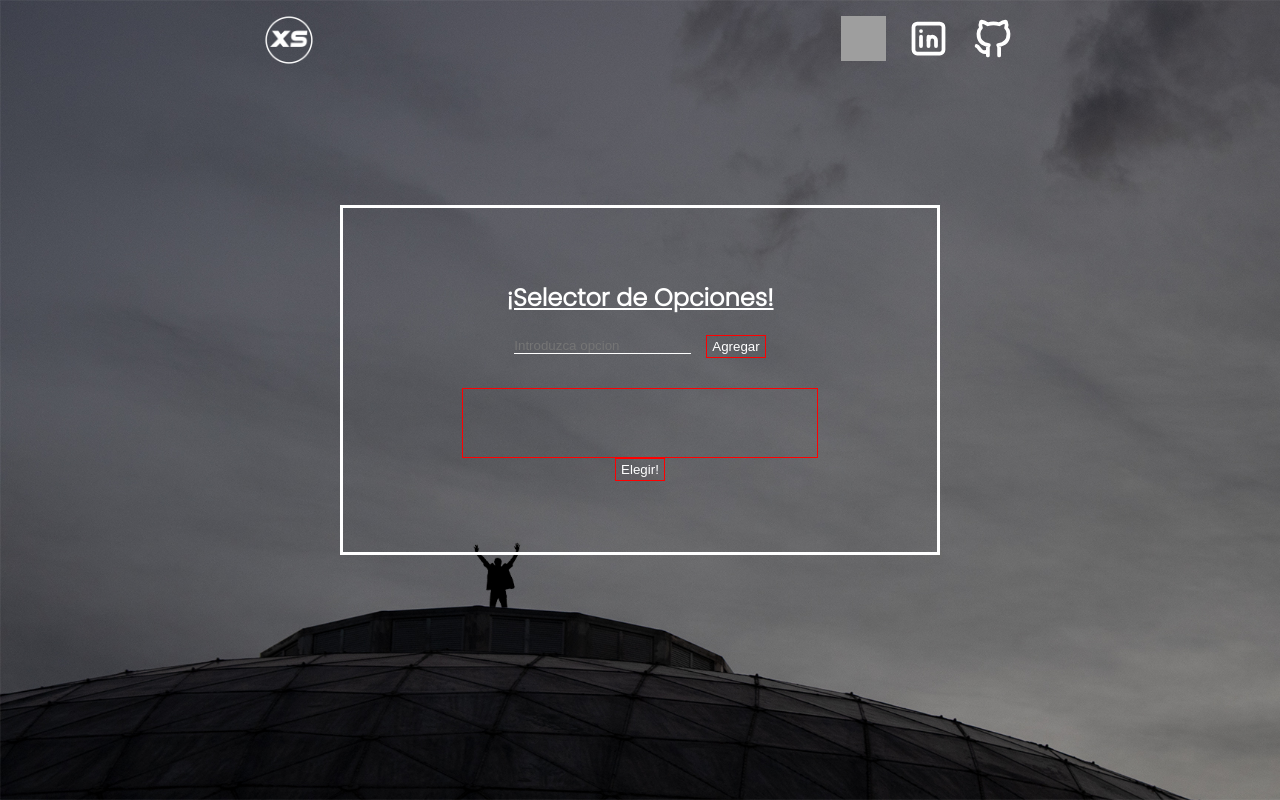
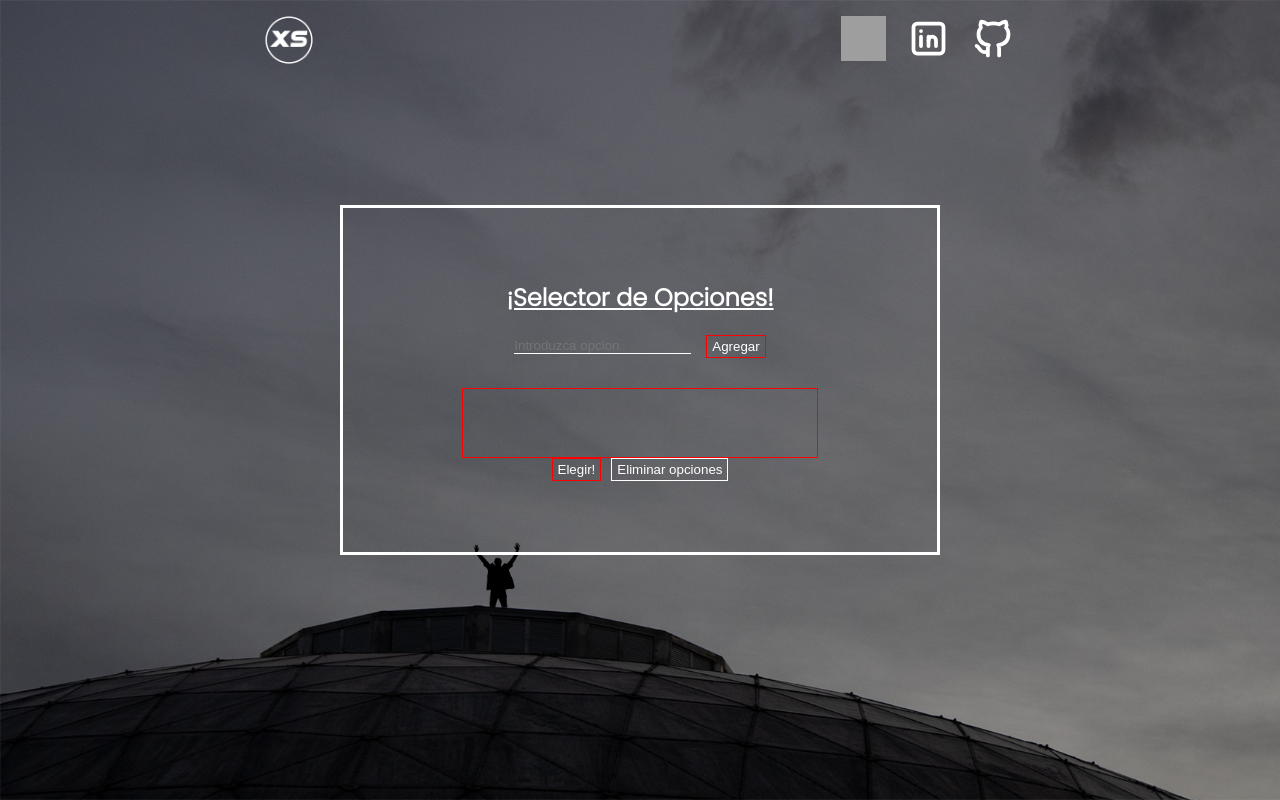
Before and after one commit to NachoXS15/randomSelectorAppTS, a React (Create React App) app: page / in a window 1280 px wide. Built offline with nearby package versions, Linux system fonts and the light colour scheme; grey boxes are pictures that could not be loaded.

Commit message:
added useRef

```diff
--- a/src/App.tsx
+++ b/src/App.tsx
@@ -1,18 +1,26 @@
 import "./styles/App.scss";
 import Selector from "./components/Selector";
-import { useState } from "react";
+import { useState, useRef } from "react";
 import IOption from "./interfaces/IOption";
 import OptionsList from "./components/OptionsList";
 import Header from "./components/Header";
+import { clear } from "console";
 
-function App(){
+function App() {
     const [options, setOptions] = useState<IOption[]>([]);
+
     const getCurrentTimestamp = () => new Date().getTime();
-  const addOption = (option: IOption) => setOptions([...options, { ...option, id: getCurrentTimestamp() }]);
+    const addOption = (option: IOption) =>
+        setOptions([...options, { ...option, id: getCurrentTimestamp() }]);
 
     const handleRandomOption = () => {
         const index = Math.floor(Math.random() * options.length);
         console.log(options[index]);
+    };
+
+    const handleClearOptions = () => {
+      options.splice(0, options.length);
+      console.log(options)
     }
 
     return (
@@ -25,15 +33,31 @@ function App(){
                     <div className="options-container">
                         <OptionsList options={options} />
                     </div>
+                    <div
+                      style={{
+                        display: "flex",
+                        justifyContent: "center",
+                        gap: "10px",
+                      }}
+                    >
                         <button
                             onClick={handleRandomOption}
-            className={`button ${options.length === 0  ? 'button-empty' : 'button'}`}
+                            className={`button ${
+                                options.length === 0 ? "button-empty" : "button"
+                            }`}
                         >
                             Elegir!
                         </button>
+                        <button
+
+                            onClick={handleClearOptions}
+                            className="button"
+                        >
+                            Eliminar opciones
+                        </button>
                     </div>
                 </div>
-
+            </div>
         </>
     );
 }
--- a/src/components/Selector.tsx
+++ b/src/components/Selector.tsx
@@ -1,4 +1,4 @@
-import React, { useState, ChangeEvent, FormEvent } from "react";
+import React, { useState, ChangeEvent, FormEvent, useRef } from "react";
 import "../styles/App.scss";
 import IOPtion from "../interfaces/IOption";
 import IOption from "../interfaces/IOption";
@@ -14,6 +14,8 @@ export default function Selector({ addOptions }: Props) {
   const [option, setOption] = useState({
     name: "",
   });
+  const inputRef = useRef<HTMLInputElement | null>(null);
+  inputRef.current?.focus();
 
   const handleSubmit = (e: formElement) => {
     e.preventDefault();
@@ -43,6 +45,7 @@ export default function Selector({ addOptions }: Props) {
           onChange={handleInputValue}
           name="name"
           aria-required
+          ref={inputRef}
         />
         <button className={`button ${option.name === '' ? 'button-empty' : 'button'}`}>Agregar</button>
       </form>
```
Lines whose indentation alone changed are shown as unchanged.
